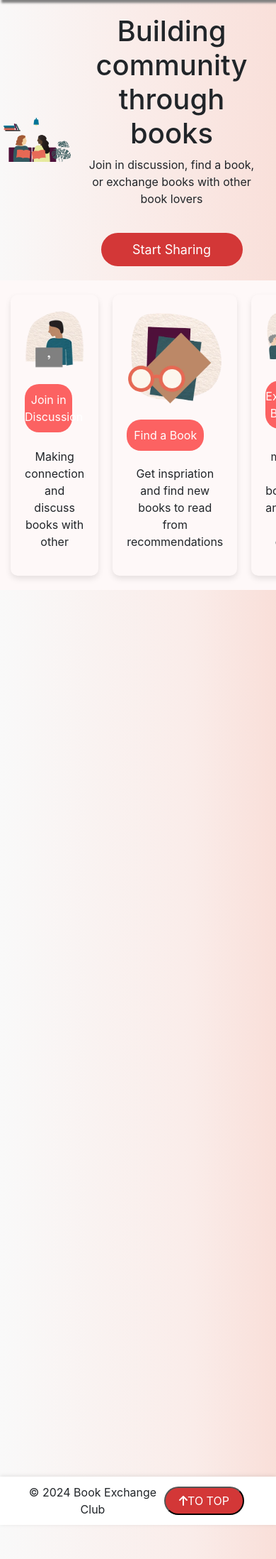
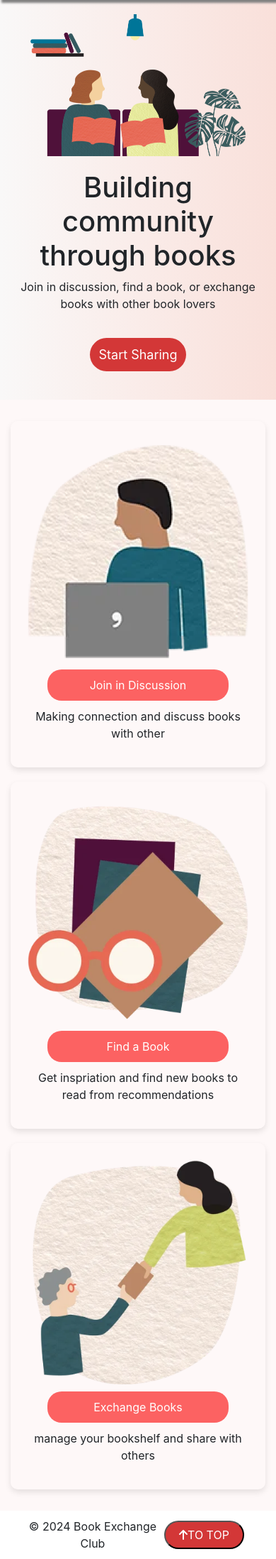
Before and after one commit to Ellacancode/CITS5505Project_Book-Excahnge-Club, a Flask app: page / in a window 390 px wide. Shown: the part 128-2324 px from the top of the page at 71% size. Run offline with Flask 3, Linux system fonts and the light colour scheme; some libraries are stand-ins or nearby versions.

Commit message:
making the home page responsive

```diff
--- a/Bookclub/static/home.css
+++ b/Bookclub/static/home.css
@@ -6,6 +6,7 @@ html, body {
 
 .intro-banner {
     display: flex;
+    flex-direction: column; /* Default to vertical layout on smaller screens */
     align-items: center;  /* Vertical centering */
     justify-content: center;  /* Horizontal centering */
     width: 100%;
@@ -15,18 +16,15 @@ html, body {
 
 .banner-content {
     display: flex;
-    flex-direction: row;  /* Ensures items are in a row */
-    align-items: center;  /* Vertical centering within the content */
-    justify-content: center;  /* Horizontal centering */
-    width: 100%;  /* Takes full width of its container */
-    max-width: 1200px;  /* Max width to prevent overly wide spread on large screens */
-    margin: 0 auto;  /* Centers the content block within the banner */
+    flex-direction: column;
+    align-items: center;
+    justify-content: center;
+    width: 100%;
+    text-align: center;
 }
 
 .banner-img {
-    width: auto;  /* Natural width unless constrained by max-width */
-    max-width: 25%;  /* Limits image width to 25% of the content block */
-    flex: none;  /* Prevents flex-shrink and flex-grow */
+    width: 80%; /* Use full width on smaller screens */
 }
 
 .welcome {
@@ -40,7 +38,7 @@ html, body {
 }
 
 .start-sharing-btn {
-    width: 200px;
+    width: 40%; /* Slightly smaller button on mobile */
     padding: 10px 0;
     font-size: 18px;
     color: white;
@@ -57,34 +55,36 @@ html, body {
 }
 
 
-/* Tablet breakpoint (768px and above) */
-@media (min-width: 768px) {
+/* Mobile devices (up to 767px) */
+@media (max-width: 767px) {
     .intro-banner {
-        flex-direction: row;
-        padding: 40px;
-    }
-
-    .banner-content {
-        flex-direction: row;
-        justify-content: space-between;
+        flex-direction: column; /* Stack elements vertically */
+        padding: 20px;
     }
 
     .banner-img {
-        width: 50%; /* Larger image on tablets */
+        max-width: 100%; /* Full width images on mobile */
     }
 
     .welcome {
-        max-width: 50%;
-        text-align: left;
-        padding: 0 20px;
+        text-align: center;
+        padding: 20px;
     }
 
-    .start-sharing-btn {
-        width: auto; /* Auto width for better control */
-        padding: 12px 24px;
-        font-size: 18px; /* Slightly larger font on tablets */
+    .container-for-sections {
+        flex-direction: column; /* Stack sections vertically */
+        padding: 10px;
+    }
+
+    div.join img, div.find img, div.exchange img {
+        max-width: 100%; /* Full width images in sections */
+    }
+
+    div.join button, div.find button, div.exchange button {
+        width: 100%; /* Full width buttons */
     }
 }
+
 
 /* Desktop breakpoint (1024px and above) */
 @media (min-width: 1024px) {
@@ -124,6 +124,7 @@ html, body {
 div.join, div.find, div.exchange {
     flex: 1 1 33%; /* Keep the existing flex setup */
     text-align: center;
+    align-items: center;
     margin: 10px;
     padding: 20px;
     box-shadow: 0 4px 8px rgba(0,0,0,0.1);
```
